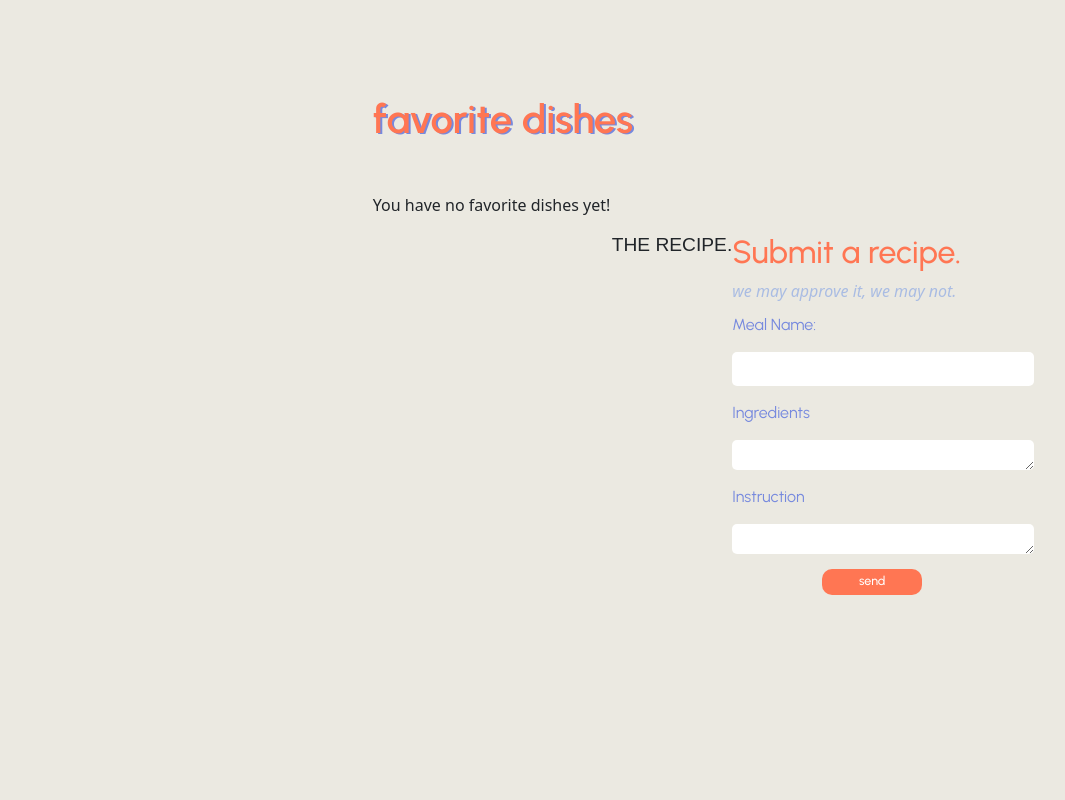
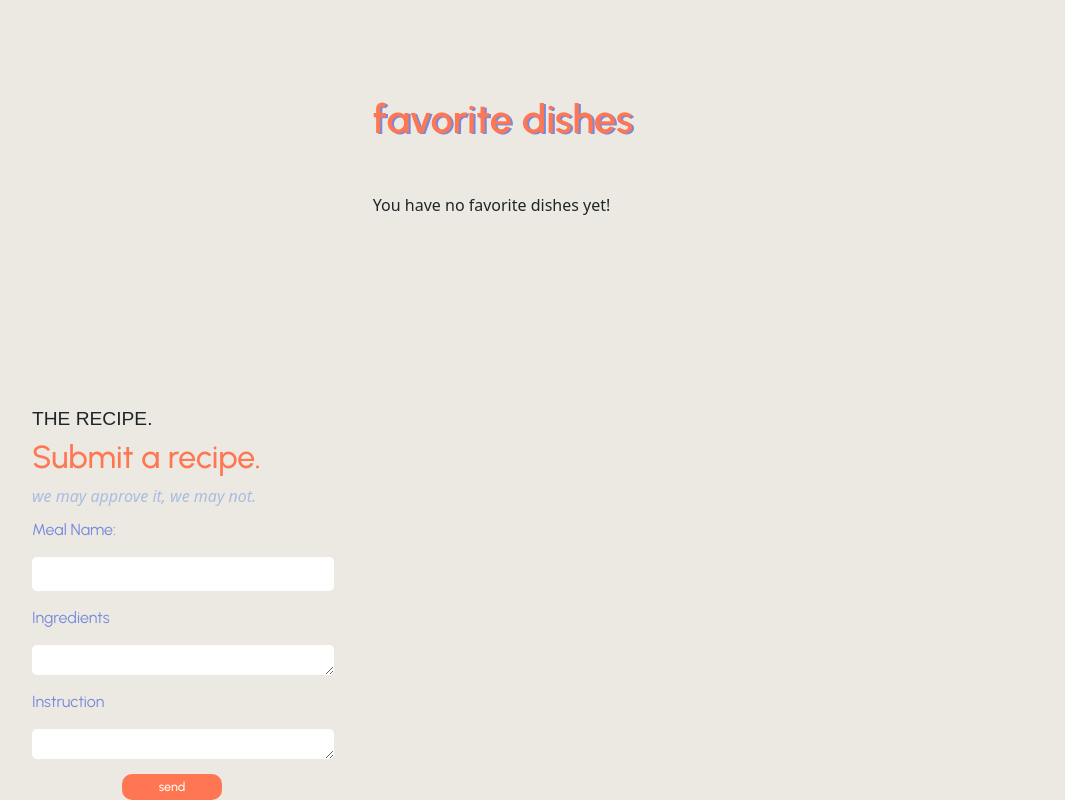
Before and after one commit to parpace/u3_lab_react_axios_foodE, a React (Vite) app in the folder react_axios_foodE/: page /dishes/favoriteDishes in a window 1280 px wide. Shown: the part 495-1295 px from the top of the page, without its empty margins (137-1202 px from the left). Before the commit the page ends 1090 px from the top, so only its background shows below. Built offline with nearby package versions, Linux system fonts and the light colour scheme; a web font is replaced by a local one.

Commit message:
Finished styling

```diff
--- a/react_axios_foodE/src/App.css
+++ b/react_axios_foodE/src/App.css
@@ -149,6 +149,10 @@ h3{
 .favoritesText {
   text-transform: lowercase;
   text-align: center;
+}
+
+.favoritesText:hover{
+  color: #FF7653;
 }
 
 input, textarea{
@@ -476,13 +480,18 @@ margin-top: 20%;
   font-weight: 900;
 }
 
-.favButton, .Button{
+.favButton, .Button, .unfavButton{
   background-color: #FF7653;
   font-family: "Urbanist", sans-serif;
   color:white;
 
 }
+
+.favButton:active, .Button:active, .unfavButton:active{
+  background-color: #7689DE;
+}
 /* footer */
+
 
 .footer{
   font-size: larger;
@@ -520,12 +529,21 @@ margin-top: 20%;
   color:#7689DE;
 }
 
-.MealDiv {
-  display: flex;
-  justify-content: space-between;
-  margin-left: 50%;
+
+
+.submitAll {
+  margin-right: 50vw;
 }
 
-.submitAll {
-  margin-left: 00px;
+.unfavButton {
+ padding: 10px;
+ display: flex;
+ justify-content: center;
+ align-items: center;
+ margin: 0 auto;
+ margin-top: -20px;
 }
+
+.favoriteDishesContainer {
+  margin-bottom: 190px;
+}
--- a/react_axios_foodE/src/components/dishes/FavoriteDishes.jsx
+++ b/react_axios_foodE/src/components/dishes/FavoriteDishes.jsx
@@ -48,7 +48,7 @@ export default function FavoriteDishes () {
                                 <h3 className='mealTitle'>{dish.strMeal}</h3>
                             </Link>
                             <button
-                                className='favButton'
+                                className='unfavButton'
                                 onClick={() => removeFromFavorites(dish.idMeal)}>
                                 Remove From Favorites
                             </button>
```
